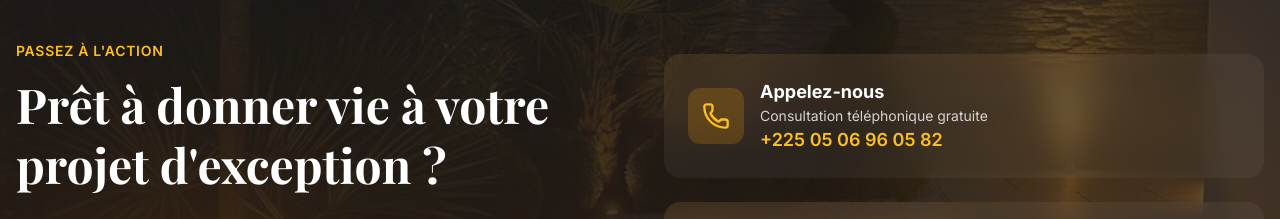
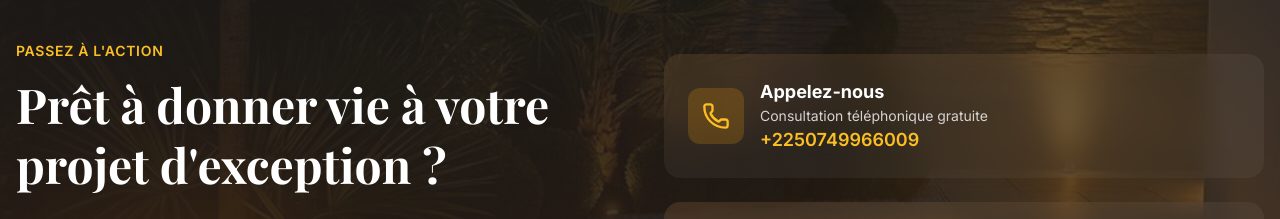
Before and after one commit to PATAWALA/PH-NIX-GROUP, a Next.js app: page / in a window 1280 px wide. Shown: the part 5460-5679 px from the top of the page. Built offline with nearby package versions, Linux system fonts and the light colour scheme; no server answers; the database is empty; a web font is replaced by a local one.

Commit message:
31 update

```diff
--- a/src/components/sections/CTA.tsx
+++ b/src/components/sections/CTA.tsx
@@ -113,7 +113,7 @@ export function CTASection() {
                     href="tel:+2250506960582"
                     className="text-amber-400 font-semibold text-lg hover:text-amber-300 transition-colors"
                   >
-                    +225 05 06 96 05 82
+                    +2250749966009
                   </a>
                 </div>
               </div>
```
